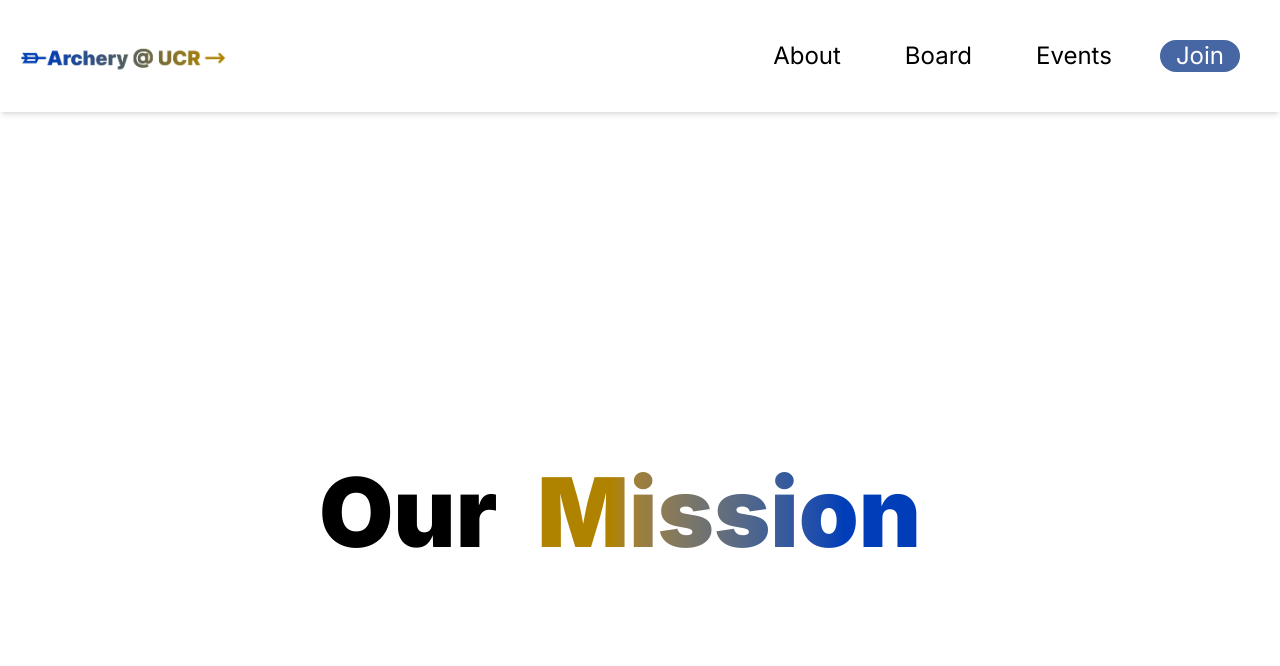
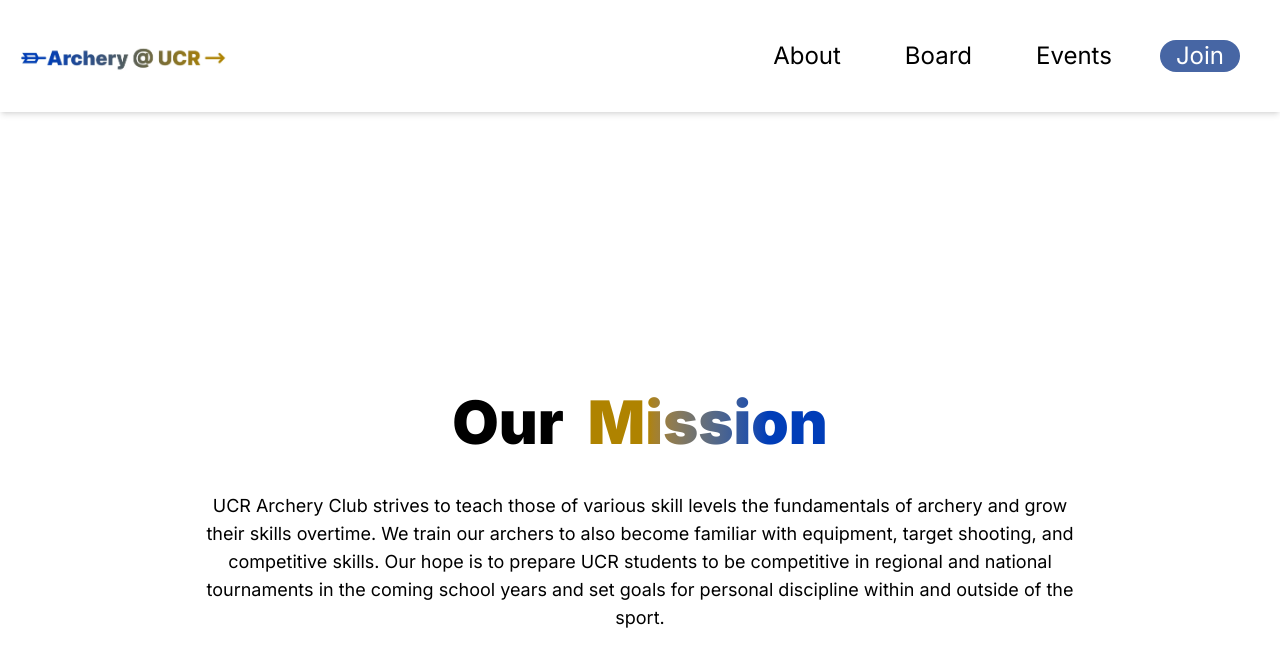
Before and after one commit to acm-ucr/archery-website, a Next.js app: page / in a window 1280 px wide. Shown: the top 666 px of the page. Built offline with nearby package versions, Linux system fonts and the light colour scheme.

Commit message:
Add mission statement

```diff
--- a/src/components/home/ourMission.tsx
+++ b/src/components/home/ourMission.tsx
@@ -5,14 +5,27 @@ interface MissionProps {
 
 const Mission = ({ title_our, title_mission }: MissionProps) => {
   return (
-    <>
-      <span className="text-center text-8xl font-black text-black">
-        {title_our}
-      </span>
-      <div className="from-archery-yellow-300 from-25% to-archery-blue-400 to-75% bg-gradient-to-r bg-clip-text p-10 text-center text-8xl font-black text-transparent">
-        {title_mission}
+    <section className="flex flex-col items-center justify-center gap-10 p-8">
+      <h2 className="flex flex-row gap-6 text-center text-6xl font-black">
+        <span className="text-black">{title_our}</span>
+
+        <span className="from-archery-yellow-300 to-archery-blue-400 bg-gradient-to-r from-25% to-75% bg-clip-text text-transparent">
+          {title_mission}
+        </span>
+      </h2>
+
+      <div className="max-w-4xl text-center text-lg font-normal text-black">
+        <p>
+          UCR Archery Club strives to teach those of various skill levels the
+          fundamentals of archery and grow their skills overtime. We train our
+          archers to also become familiar with equipment, target shooting, and
+          competitive skills. Our hope is to prepare UCR students to be
+          competitive in regional and national tournaments in the coming school
+          years and set goals for personal discipline within and outside of the
+          sport.
+        </p>
       </div>
-    </>
+    </section>
   );
 };
 
```
